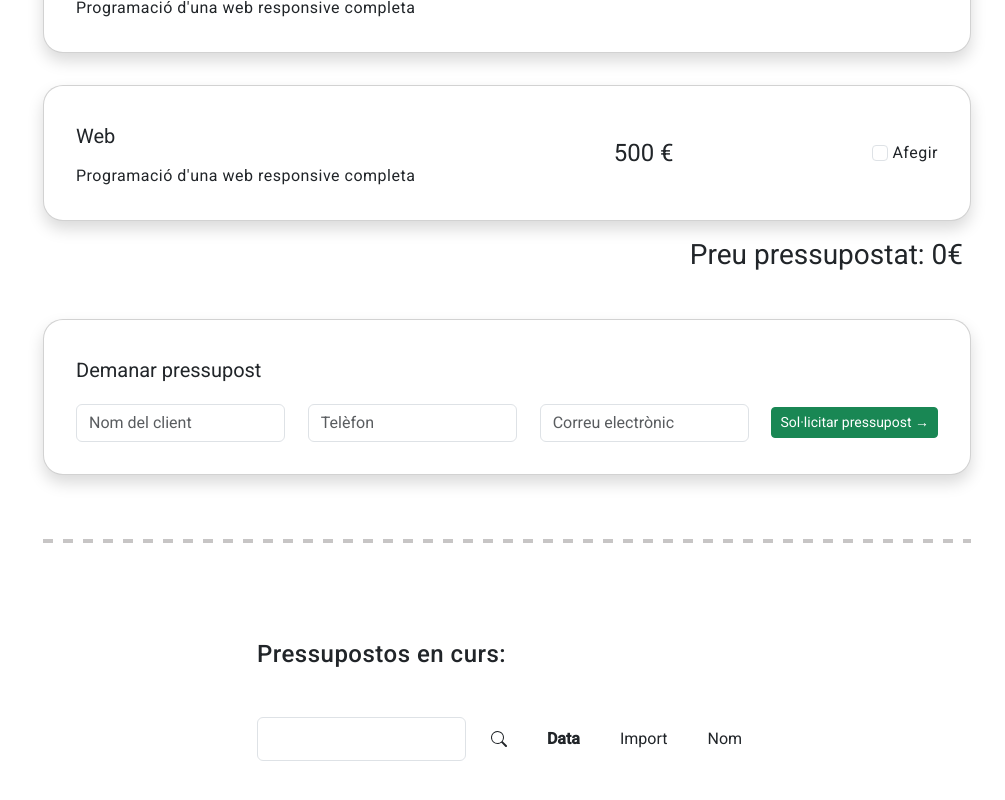
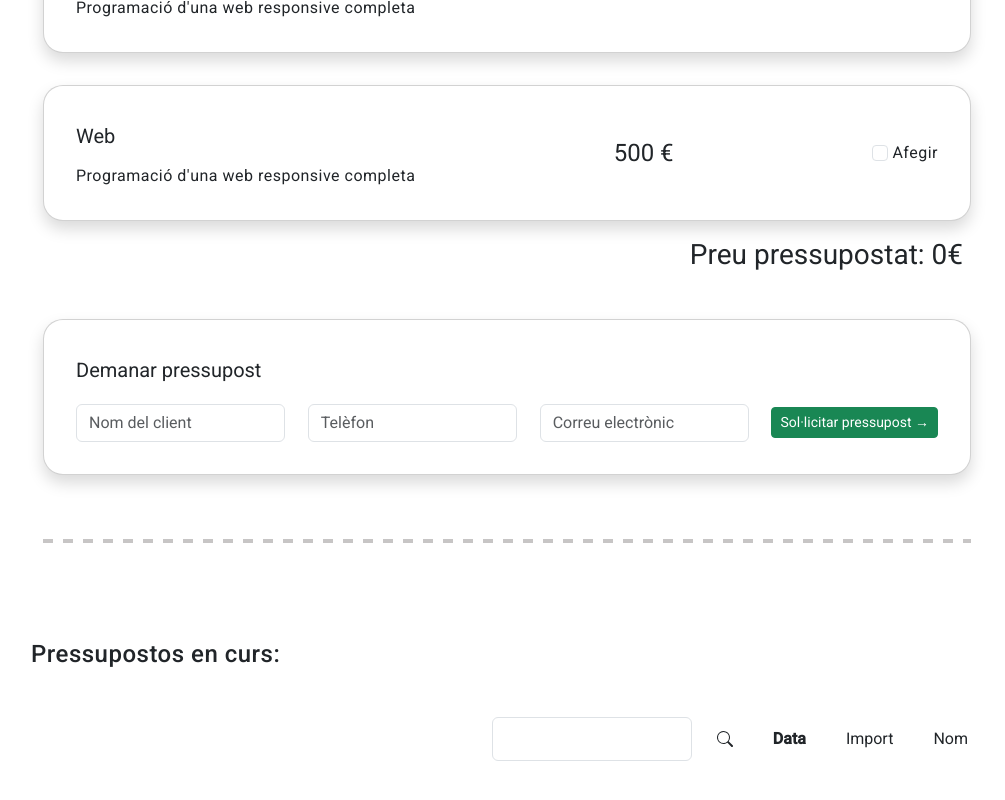
Before and after one commit to Miramar777/SPRINT6BUDGETDAMIRA, an Angular app: page / in a window 1280 px wide. Shown: the part 556-1356 px from the top of the page, without its empty margins (133-1138 px from the left). Before the commit the page ends 1317 px from the top, so only its background shows below. Built offline with nearby package versions, Linux system fonts and the light colour scheme.

Commit message:
Filter &style edit

```diff
--- a/src/app/budgets-list/budgets-list.component.css
+++ b/src/app/budgets-list/budgets-list.component.css
@@ -1,3 +1,7 @@
+.container {
+  padding-bottom: 20px;
+}
+
 .budget-list .button-group {
   display: flex;
   gap: 10px;
--- a/src/app/budgets-list/budgets-list.component.html
+++ b/src/app/budgets-list/budgets-list.component.html
@@ -7,8 +7,8 @@
    </div>
 
   <div class="row">
-    <div class="button-group justify-content-end">
-     <input [(ngModel)]="searchTerm" class="form-control" type="search" placeholder="" aria-label="Search">
+    <div class="button-group justify-content-end mb-5">
+     <input [(ngModel)]="searchTerm" class="form-control" type="search" placeholder="" aria-label="Search" style="width: 200px;">
      <button class="btn" (click)="onSearchChange()"><i class="bi bi-search"></i><svg xmlns="http://www.w3.org/2000/svg" width="16" height="16" fill="currentColor" class="bi bi-search" viewBox="0 0 16 16">
       <path d="M11.742 10.344a6.5 6.5 0 1 0-1.397 1.398h-.001q.044.06.098.115l3.85 3.85a1 1 0 0 0 1.415-1.414l-3.85-3.85a1 1 0 0 0-.115-.1zM12 6.5a5.5 5.5 0 1 1-11 0 5.5 5.5 0 0 1 11 0"/>
     </svg></button>
@@ -20,9 +20,9 @@
  </div>
 
 
-  @for (budget of filteredBudgets(); track trackByDate($index, budget)) {
-    <div class="card mb-3 shadow budget-card">
-      <div class="card-body mt-4">
+     @for (budget of filteredBudgets(); track trackByDate($index, budget)) {
+    <div class="card mb-3 shadow budget-card ">
+      <div class="card-body mt-4 ">
         <div class="client-info">
           <h5>{{ budget.clientName }}</h5>
           <p>{{ budget.email }}</p>
--- a/src/app/budgets-list/budgets-list.component.scss
+++ b/src/app/budgets-list/budgets-list.component.scss
@@ -1,3 +1,7 @@
+.container {
+  padding-bottom: 20px;
+}
+
 .budget-list {
   .button-group {
     display: flex;
@@ -24,6 +28,7 @@
     max-width: 1000px;
     min-width: fit-content;
     padding: 1rem;
+
     margin: 2rem auto 0 auto;
     border-radius: 20px;
     transition: border-color 0.3s;
--- a/src/app/home/home.component.css
+++ b/src/app/home/home.component.css
@@ -1,10 +1,3 @@
-.container {
-  display: flex;
-  width: 100%;
-  padding: 1rem;
-  margin: 2rem auto 0 auto;
-}
-
 .formulario .card {
   display: flex;
   width: 100%;
--- a/src/app/home/home.component.html
+++ b/src/app/home/home.component.html
@@ -78,6 +78,6 @@
     </div>
   </form>
    <div class="dashed-line mt-5 mb-5"></div>
-   <app-budgets-list></app-budgets-list>
   </div>
+    <app-budgets-list></app-budgets-list>
       </div>
--- a/src/app/home/home.component.scss
+++ b/src/app/home/home.component.scss
@@ -1,10 +1,3 @@
-.container {
-  display: flex;
-  width: 100%;
-  padding: 1rem;
-  margin: 2rem auto 0 auto;
-}
-
 .formulario {
     .card {
         display: flex;
@@ -62,9 +55,6 @@
       }
     }
 
-
-
-
     #field {
       position: absolute;
     }
```
Also changed, not shown: 2 other files (tests, documents, lock files or other folders).
